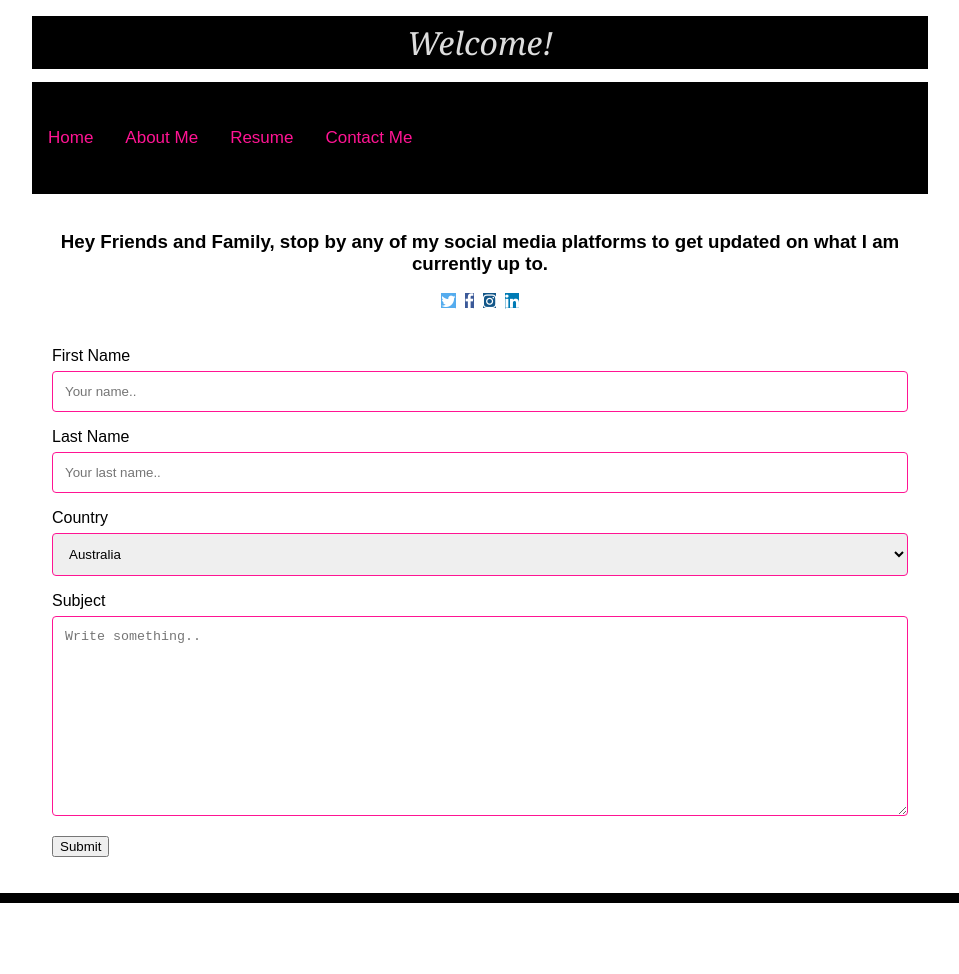
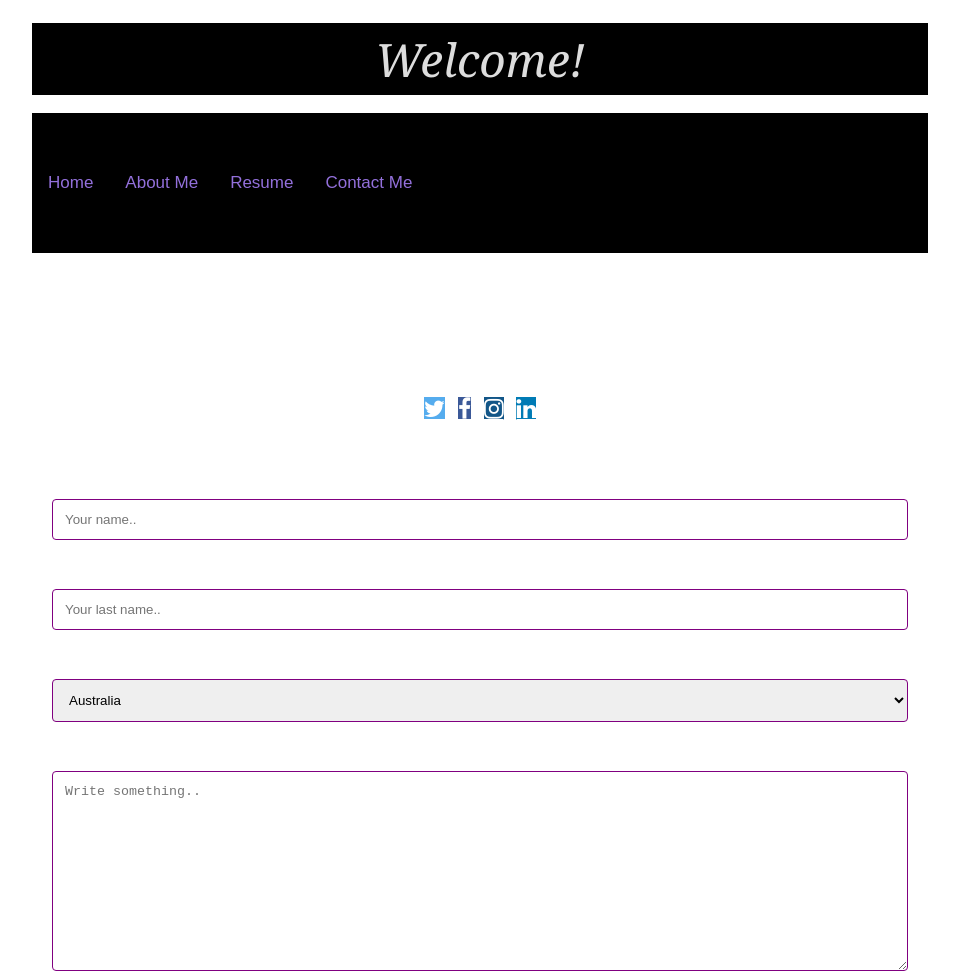
Before and after one commit to ehambolu/-https-ehambolu.github.io., a plain HTML site: page contactme.html in a window 1280 px wide. Shown: the top 974 px of the page, without its empty margins (160-1119 px from the left). Before the commit the page ends 903 px from the top, so only its background shows below. Drawn offline with Linux system fonts and the light colour scheme.

Commit message:
Update styles.css

```diff
--- a/styles.css
+++ b/styles.css
@@ -19,7 +19,7 @@ html {
 }
 .topnav a {
   float: left;
-  color: deeppink;
+  color: mediumpurple;
   text-align: center;
   padding: 14px 16px;
   text-decoration: none;
@@ -29,6 +29,8 @@ body {
 	width: 70%;
 	margin: 0 auto;
 	font: 100% Arial, Helvetica, sans-serif;
+	font-size:23px;
+	color: white;
 	padding: 1em 50px;
 	background: none;
 	border-bottom: 10px solid black;
@@ -58,7 +60,7 @@ p {
 input[type=text], select, textarea {
   width: 100%;
   padding: 12px;
-  border: 1px solid deeppink;
+  border: 1px solid purple;
   border-radius: 4px;
   box-sizing: border-box;
   margin-top: 6px;
```
